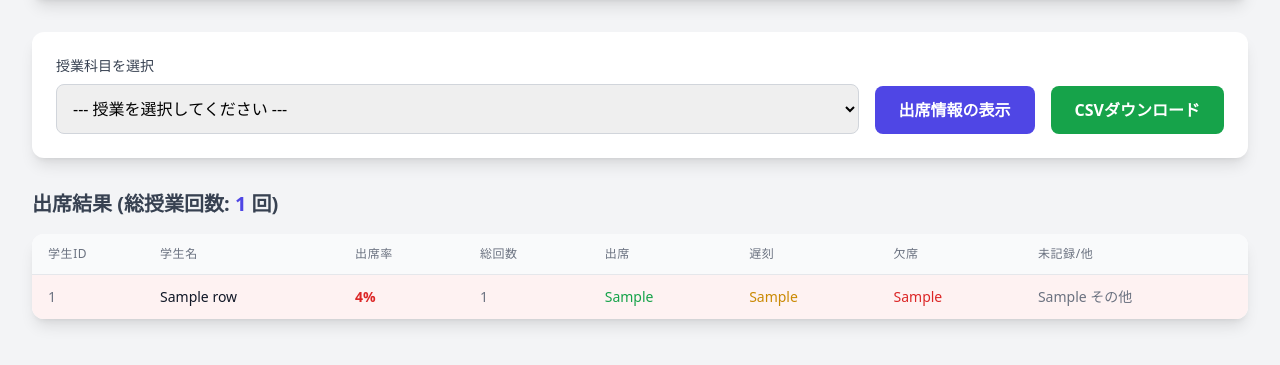
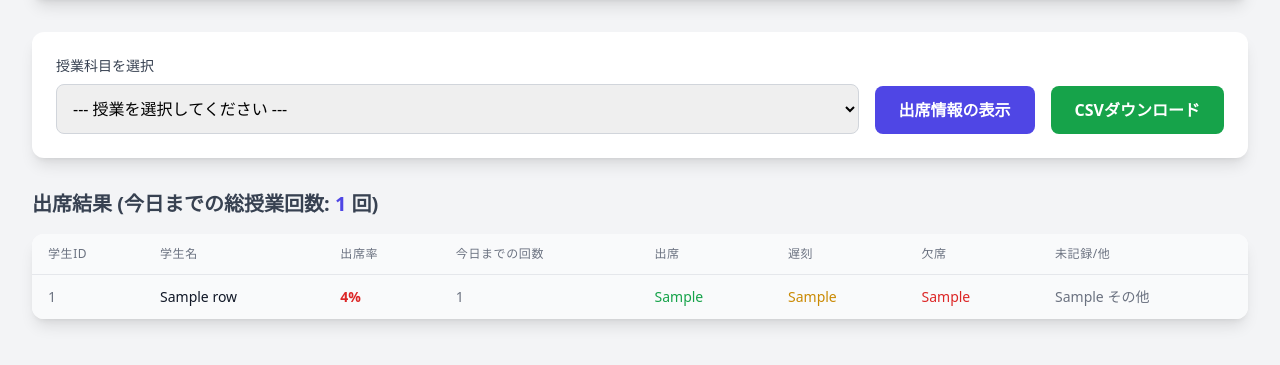
Before and after one commit to tea859/linebot-attendance, a Python web app: template templates/report_summary.html in a window 1280 px wide. Shown: the part 120-485 px from the top of the page. Run offline with Jinja, Linux system fonts and the light colour scheme; the template is opened without the code that fills it: most values are stand-ins (such as "Sample title", 1, 10 or a date in 2020); some libraries are stand-ins or nearby versions.

Commit message:
Update report_summary.html

```diff
--- a/templates/report_summary.html
+++ b/templates/report_summary.html
@@ -47,9 +47,9 @@
             </form>
         </div>
         {% if report_data %}
-            {% set max_count = report_data[0].max_count if report_data else 0 %}
+
             <h2 class="text-xl font-semibold mb-4 text-gray-700">
-                出席結果 (総授業回数: <span class="font-bold text-indigo-600">{{ max_count }}</span> 回)
+                出席結果 (今日までの総授業回数: <span class="font-bold text-indigo-600">{{ report_data[0].total_classes_so_far }}</span> 回)
             </h2>
 
             <div class="bg-white rounded-xl shadow-lg overflow-hidden">
@@ -59,7 +59,9 @@
                             <th class="px-4 py-3 text-left text-xs font-medium text-gray-500 uppercase tracking-wider" style="width: 7rem;">学生ID</th>
                             <th class="px-4 py-3 text-left text-xs font-medium text-gray-500 uppercase tracking-wider">学生名</th>
                             <th class="px-4 py-3 text-left text-xs font-medium text-gray-500 uppercase tracking-wider">出席率</th>
-                            <th class="px-4 py-3 text-left text-xs font-medium text-gray-500 uppercase tracking-wider">総回数</th>
+
+                            <th class="px-4 py-3 text-left text-xs font-medium text-gray-500 uppercase tracking-wider">今日までの回数</th>
+
                             <th class="px-4 py-3 text-left text-xs font-medium text-gray-500 uppercase tracking-wider">出席</th>
                             <th class="px-4 py-3 text-left text-xs font-medium text-gray-500 uppercase tracking-wider">遅刻</th>
                             <th class="px-4 py-3 text-left text-xs font-medium text-gray-500 uppercase tracking-wider">欠席</th>
@@ -68,8 +70,7 @@
                     </thead>
 		<tbody class="divide-y divide-gray-200">
 		    {% for student in report_data %}
-		    <tr>
-		        <tr class="{% if student.total_classes_so_far > 0 and student.attendance_rate < 80 %}bg-red-50 hover:bg-red-100{% endif %}">
+		    <tr class="{% if student.total_classes_so_far > 0 and student.attendance_rate < 80 %}bg-red-50 hover:bg-red-100{% endif %}">
 
 		        <td class="px-4 py-3 whitespace-nowrap text-sm text-gray-500" style="width: 7rem;">{{ student.id }}</td>
 		        <td class="px-4 py-3 whitespace-nowrap text-sm font-medium text-gray-900">{{ student.name }}</td>
@@ -81,8 +82,9 @@
 		            {{ student.attendance_rate }}%
 		        </td>
 
-		        <td class="px-4 py-3 whitespace-nowrap text-sm text-gray-500">{{ student.max_count }}</td>
-		        <td class="px-4 py-3 whitespace-nowrap text-sm font-medium text-green-600">{{ student.counts.出席 }}</td>
+                <td class="px-4 py-3 whitespace-nowrap text-sm text-gray-500">{{ student.total_classes_so_far }}</td>
+
+                <td class="px-4 py-3 whitespace-nowrap text-sm font-medium text-green-600">{{ student.counts.出席 }}</td>
 		        <td class="px-4 py-3 whitespace-nowrap text-sm font-medium text-yellow-600">{{ student.counts.遅刻 }}</td>
 		        <td class="px-4 py-3 whitespace-nowrap text-sm font-medium text-red-600">{{ student.counts.欠席 }}</td>
 		        <td class="px-4 py-3 whitespace-nowrap text-sm text-gray-500">{{ student.counts.その他 }}</td>
```
